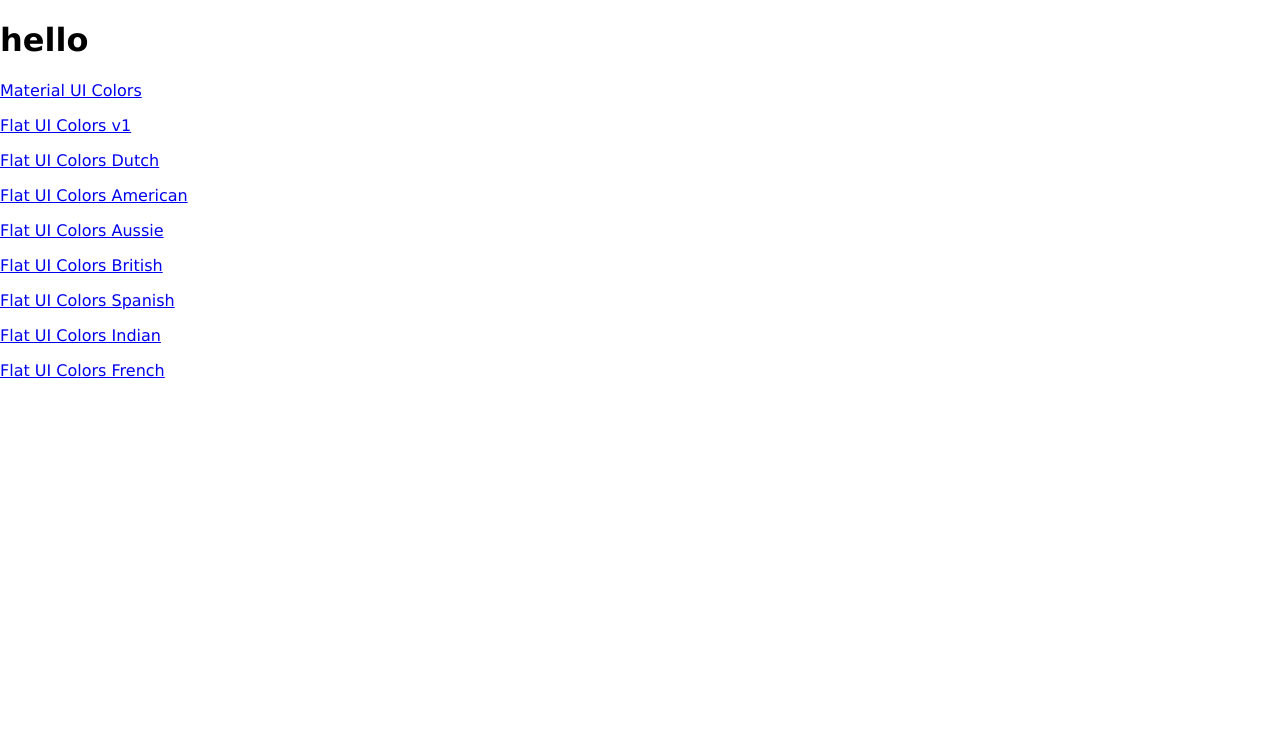
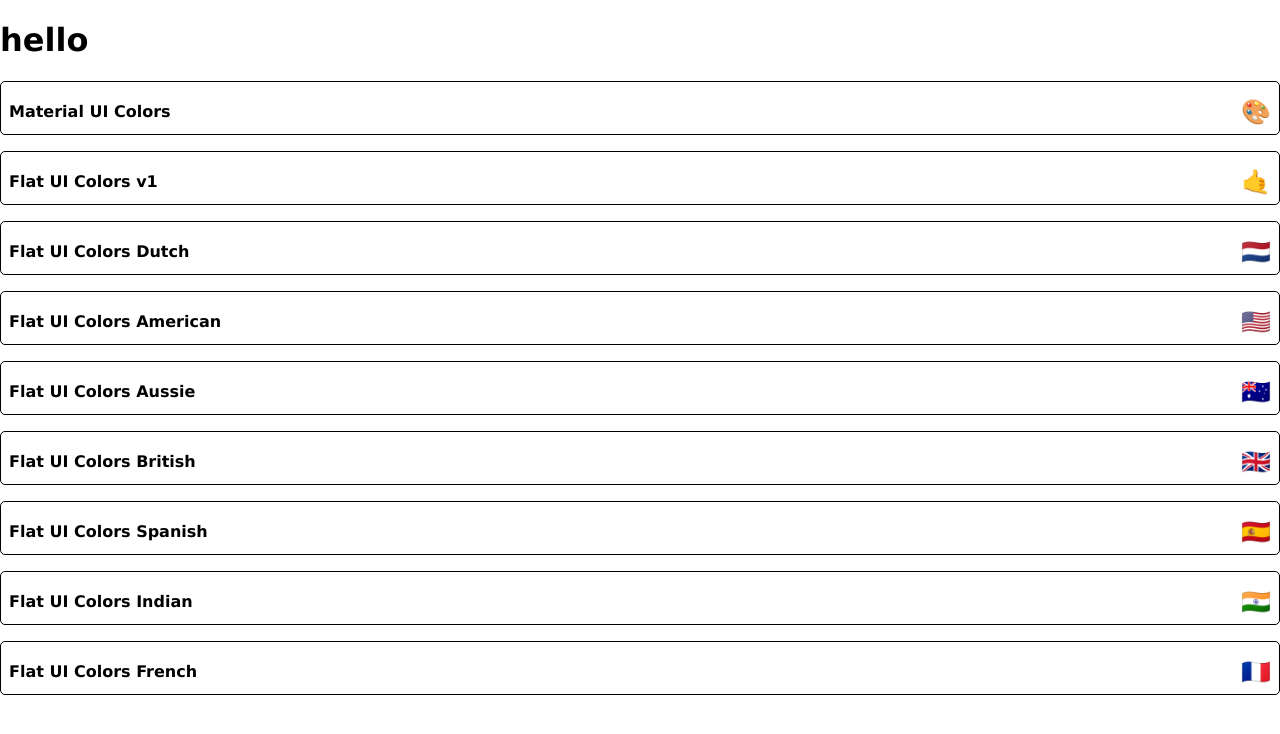
Before and after one commit to jonahCodes/ReactColorProject, a React (Create React App) app: page / in a window 1280 px wide. Shown: the top 734 px of the page. Built offline with nearby package versions, Linux system fonts and the light colour scheme.

Commit message:
add minipalette styles

```diff
--- /dev/null
+++ b/src/colorApp/MiniPalette.js
@@ -0,0 +1,46 @@
+import { Component } from "react";
+const classes = {
+  root: {
+    border: "1px solid black",
+    backgroundColor: "white",
+    borderRadius: "5px",
+    padding: "0.5rem",
+    position: "relative",
+    overflow: "hidden",
+    "&:hidden": {
+      cursor: "pointer",
+    },
+  },
+  colors: {
+    backgroundColor: "none",
+  },
+  title: {
+    display: "flex",
+    justifyContent: "space-between",
+    alignItems: "center",
+    margin: "0",
+    color: "black",
+    paddingTop: "0.5rem",
+    fontSize: "1rem",
+    position: "relative",
+  },
+  emoji: {
+    marginLeft: "0.5rem",
+    fontSize: "1.5rem",
+  },
+};
+export default class MiniPalette extends Component {
+  render() {
+    const { paletteName, emoji } = this.props;
+    return (
+      <div style={classes.root}>
+        <div style={classes.colors}>
+          <h5 style={classes.title}>
+            {paletteName}
+            <span style={classes.emoji}>{emoji}</span>
+          </h5>
+        </div>
+      </div>
+    );
+  }
+}
--- a/src/colorApp/PaletteList.js
+++ b/src/colorApp/PaletteList.js
@@ -1,5 +1,6 @@
 import { Component } from "react";
-import { Link } from "react-router-dom";
+// import { Link } from "react-router-dom";
+import MiniPalette from "./MiniPalette";
 export default class PaletteList extends Component {
   render() {
     const { palettes } = this.props;
@@ -8,7 +9,7 @@
         <h1>hello</h1>
         {palettes.map((palette, index) => (
           <p key={index}>
-            <Link to={`/palette/${palette.id}`}>{palette.paletteName}</Link>
+            <MiniPalette {...palette} />
           </p>
         ))}
       </div>
```
